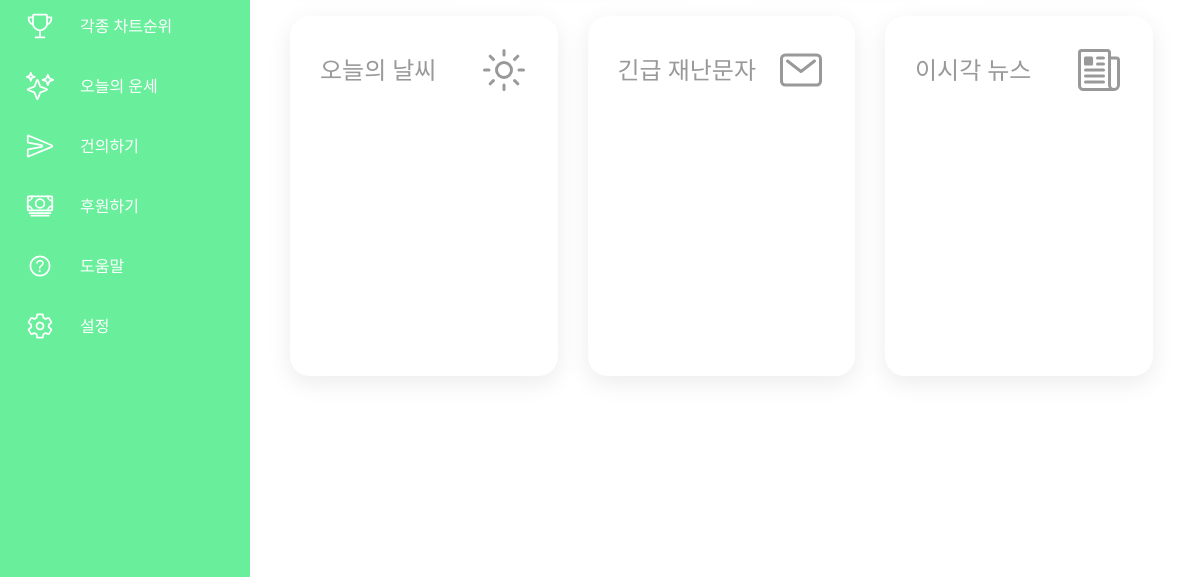
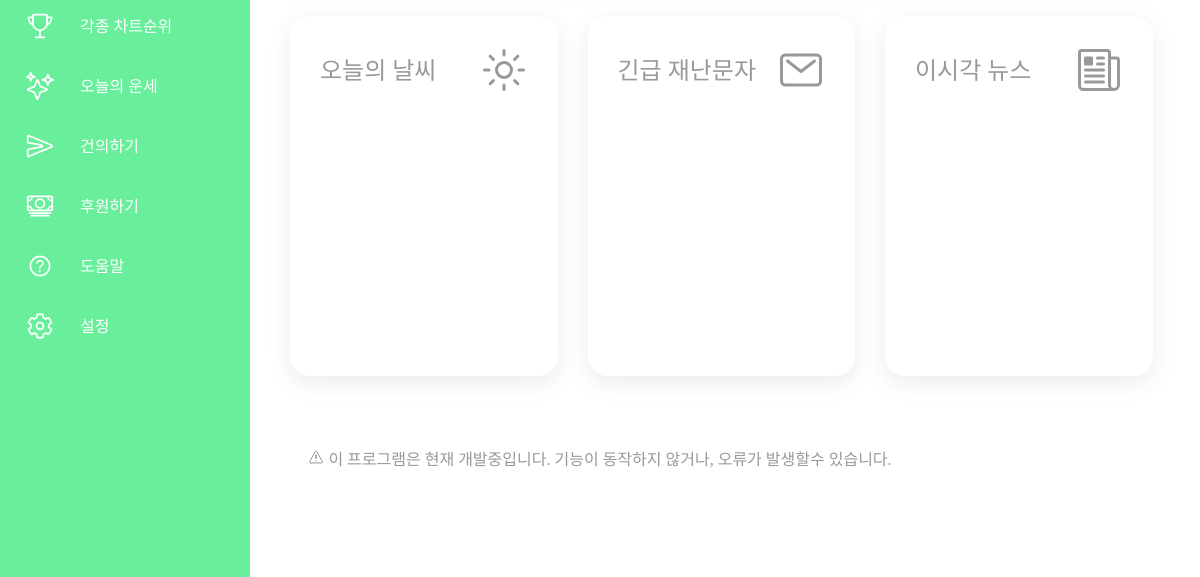
Before and after one commit to khjkr/DailyEvent, an Electron app: page index.html in a window 1200 px wide. Shown: the part 223-800 px from the top of the page. Drawn offline with nearby package versions, Linux system fonts and the light colour scheme.

Commit message:
temp footer

```diff
--- a/asset/css/style.css
+++ b/asset/css/style.css
@@ -256,3 +256,14 @@ body {
   margin-left: 15px;
   color: var(--black2)
 }
+
+.footer {
+  position: relative;
+  width: 100%;
+  color: var(--black2);
+}
+
+.footer .warn {
+  padding: 100px;
+  text-align: center;
+}
--- a/index.html
+++ b/index.html
@@ -147,6 +147,14 @@
         </div>
       </div>
 
+      <!-- footer -->
+      <div class="footer">
+        <div class="warn">
+          <ion-icon name="warning-outline"></ion-icon>
+          이 프로그램은 현재 개발중입니다. 기능이 동작하지 않거나, 오류가 발생할수 있습니다.
+        </div>
+      </div>
+
     </div>
 
     <script type="module" src="https://unpkg.com/ionicons@5.5.2/dist/ionicons/ionicons.esm.js"></script>
```
